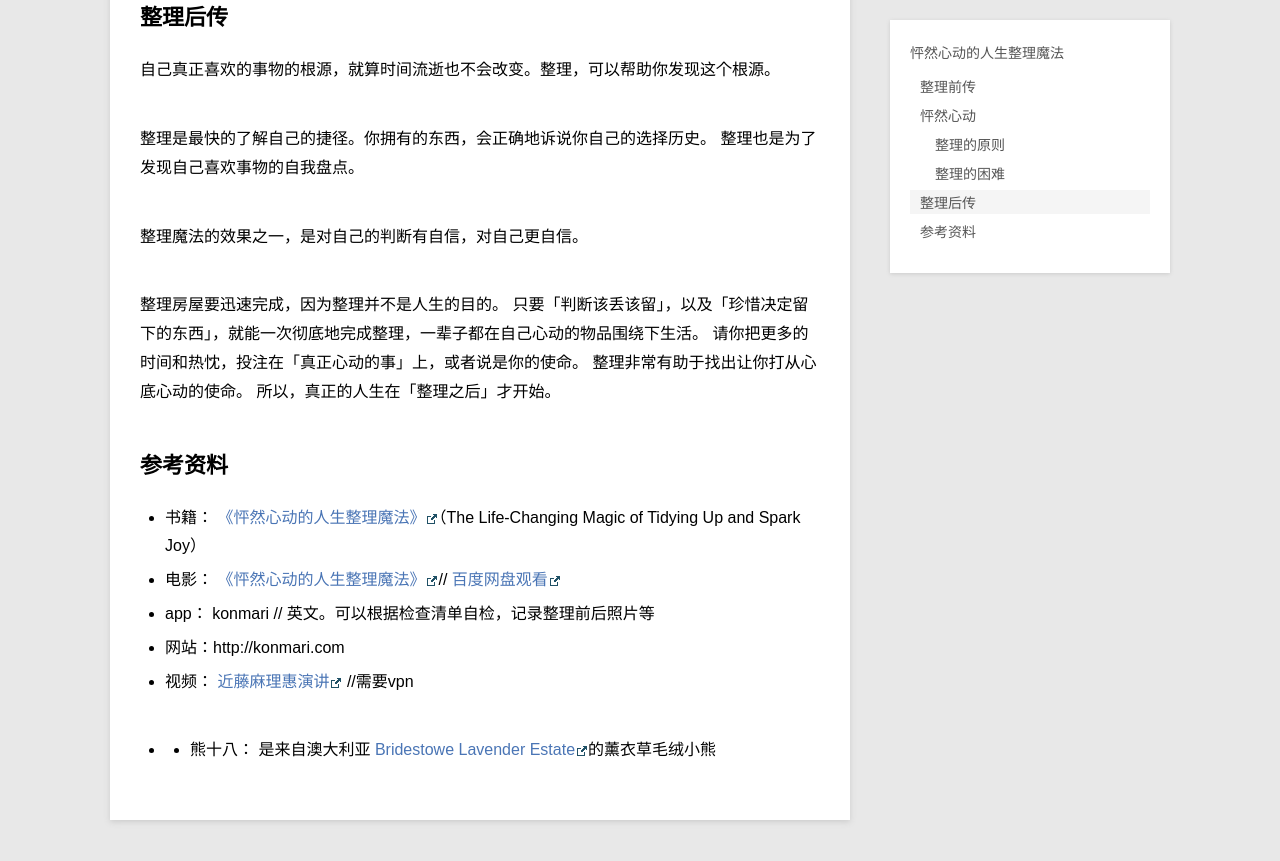
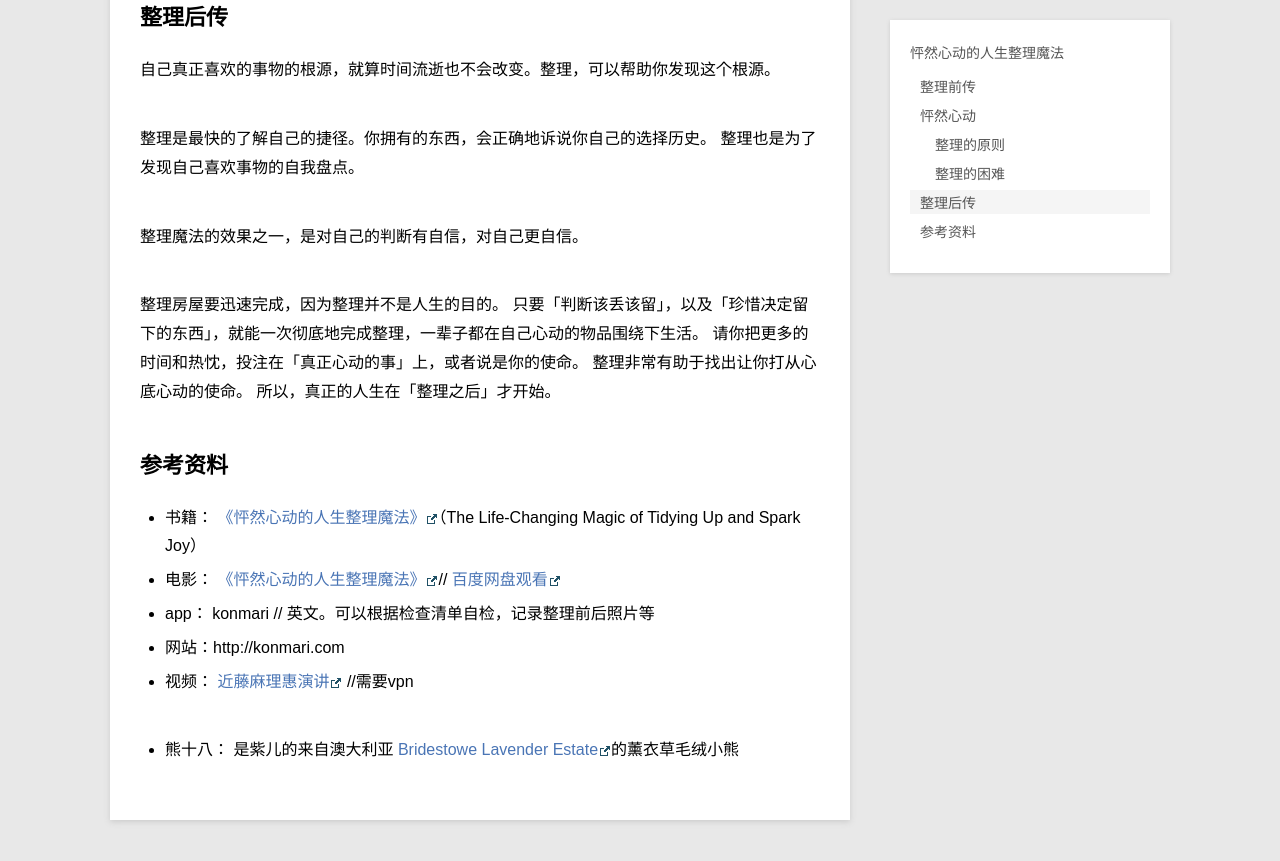
Before and after one commit to violettianjie/violettianjie.github.io, a Jekyll site: the page built from _posts/blog/2018-02-28-sparkjoy.md, in a window 1280 px wide and 900 px high, scrolled down 1980 px. Shown: the top 861 px of the window. Built offline with Jekyll 4.4.1, drawn with Linux system fonts in a browser that asks for light colours; comment, search, counter and statistics services are not loaded.

Commit message:
Update 2018-02-28-sparkjoy.md

```diff
--- a/_posts/blog/2018-02-28-sparkjoy.md
+++ b/_posts/blog/2018-02-28-sparkjoy.md
@@ -78,7 +78,7 @@ category: blog
 - 网站：http://konmari.com
 - 视频： [近藤麻理惠演讲](https://www.youtube.com/watch?v=w1-HMMX_NR8&spfreload=10) //需要vpn
 
-- * 熊十八： 是来自澳大利亚 [Bridestowe Lavender Estate](https://bridestowelavender.com.au/topics/bobbie-bear/)的薰衣草毛绒小熊
+- 熊十八： 是紫儿的来自澳大利亚 [Bridestowe Lavender Estate](https://bridestowelavender.com.au/topics/bobbie-bear/)的薰衣草毛绒小熊
 
 <div id="disqus_thread"></div>
 <script>
```
